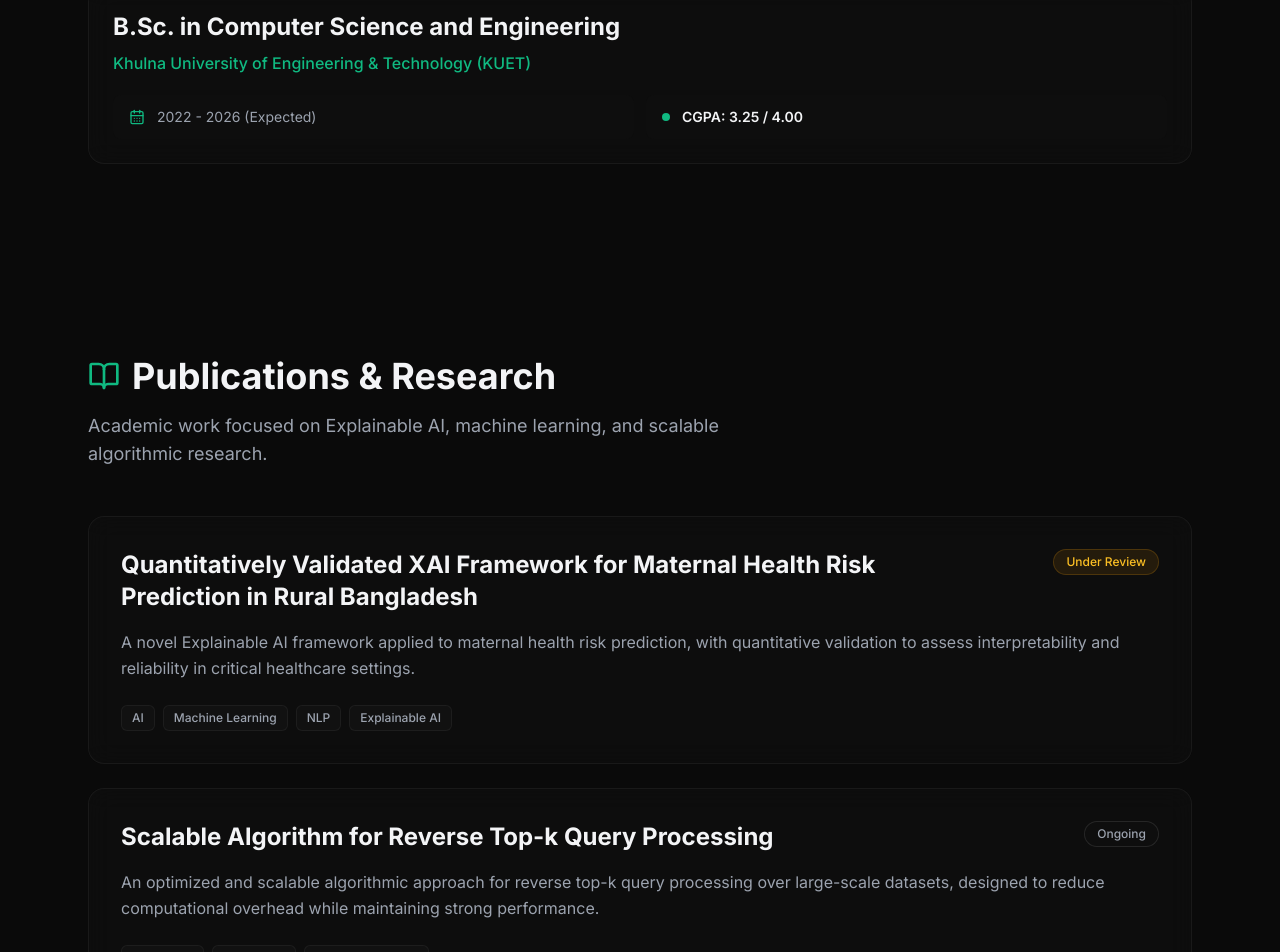
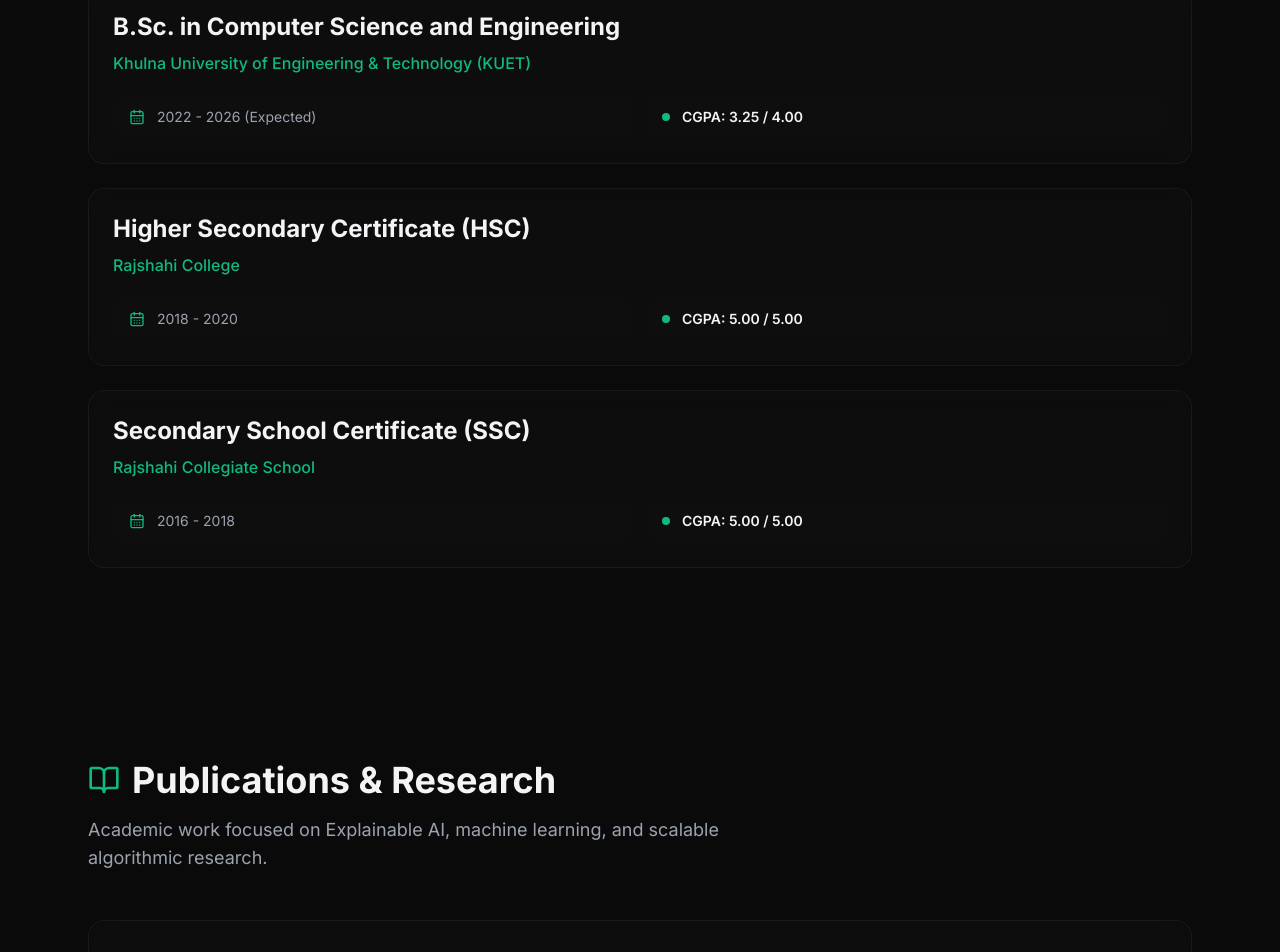
Before and after one commit to cryptic0053/Portfolio, a Next.js app: page / in a window 1280 px wide. Shown: the part 1138-2090 px from the top of the page. Built offline with nearby package versions, Linux system fonts and the light colour scheme.

Commit message:
Polish portfolio UI and fix section details

```diff
--- a/src/data/portfolio.ts
+++ b/src/data/portfolio.ts
@@ -21,6 +21,18 @@
         degree: "B.Sc. in Computer Science and Engineering",
         period: "2022 - 2026 (Expected)",
         cgpa: "3.25 / 4.00"
+    },
+    {
+        institution: "Rajshahi College",
+        degree: "Higher Secondary Certificate (HSC)",
+        period: "2018 - 2020",
+        cgpa: "5.00 / 5.00"
+    },
+    {
+        institution: "Rajshahi Collegiate School",
+        degree: "Secondary School Certificate (SSC)",
+        period: "2016 - 2018",
+        cgpa: "5.00 / 5.00"
     }
 ];
 
```
